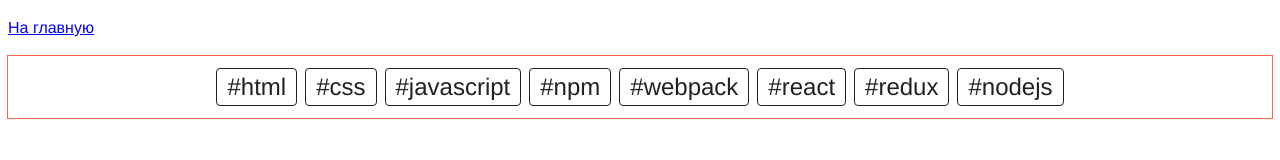
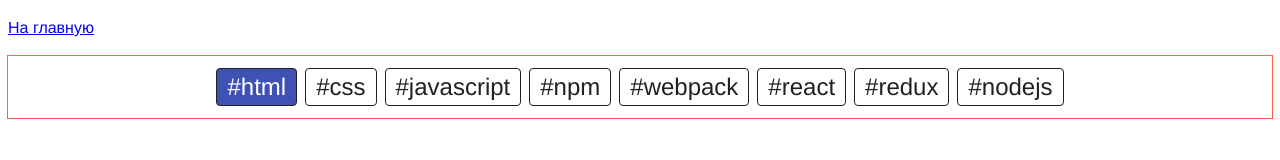
Before and after one commit to Makswaterson/test-code, a plain HTML site: page 03-tags.html in a window 1280 px wide. Both pictures are taken after a click on the button "#html". Drawn offline with Linux system fonts and the light colour scheme; files that its build step writes are made by us from their sources.

Commit message:
add 03 tags

```diff
--- a/03-tags.html
+++ b/03-tags.html
@@ -5,7 +5,7 @@
     <meta name="viewport" content="width=device-width, initial-scale=1.0" />
     <meta http-equiv="X-UA-Compatible" content="ie=edge" />
     <title>Мастерская: теги</title>
-    <link rel="stylesheet" href="./css/styles.css" />
+    <link rel="stylesheet" href="./styles.css" />
     <style>
       .tags {
         display: flex;
--- a/03-tags.js
+++ b/03-tags.js
@@ -3,3 +3,26 @@
  * - один из многих
  * - несколько из многих и Set
  */
+const tagsContainer = document.querySelector('.js-tags');
+
+tagsContainer.addEventListener('click', onTagsContainerClick);
+let selectedTags = null;
+
+function onTagsContainerClick(evt) {
+  if (evt.target.nodeName !== 'BUTTON') {
+    return;
+  }
+
+  const currentBtnActive = document.querySelector('.tags__btn--active');
+  console.log(currentBtnActive);
+
+  //   console.log(evt.target);
+  const nextActiveBtnTargen = evt.target;
+  nextActiveBtnTargen.classList.add('tags__btn--active');
+  selectedTags = nextActiveBtnTargen.dataset.value;
+
+  if (currentBtnActive) {
+    currentBtnActive.classList.remove('tags__btn--active');
+  }
+  console.log(selectedTags);
+}
```
